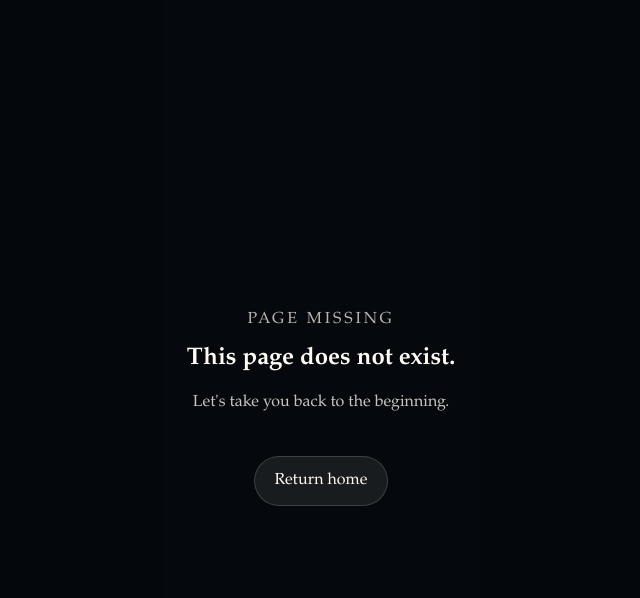
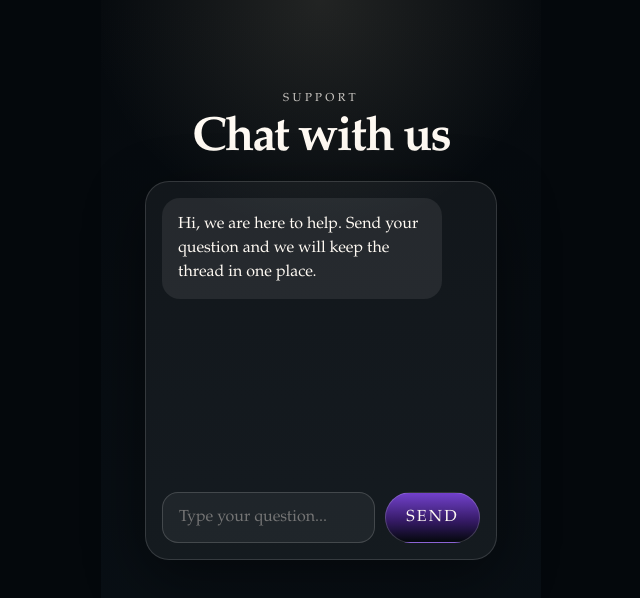
Before and after one commit to johnjang94/fifa-half-time-show, a Next.js app: page /support in a window 1280 px wide. Before the commit this address had no page. Shown: the top 598 px of the page, without its empty margins (319-959 px from the left). Built offline with nearby package versions, Linux system fonts and the light colour scheme; no server answers.

Commit message:
fixing overview CSS

```diff
--- a/app/globals.css
+++ b/app/globals.css
@@ -390,9 +390,11 @@ button {
 .overview-carousel {
   flex: 1;
   display: flex;
-  align-items: center;
+  flex-direction: column;
+  align-items: stretch;
   min-height: 0;
   position: relative;
+  gap: 16px;
 }
 
 .overview-carousel::before,
@@ -417,9 +419,7 @@ button {
 }
 
 .overview-track {
-  display: grid;
-  grid-auto-flow: column;
-  grid-auto-columns: min(82%, 520px);
+  display: flex;
   gap: 14px;
   overflow-x: auto;
   overscroll-behavior-x: contain;
@@ -427,6 +427,7 @@ button {
   scroll-padding-inline: max(10vw, 20px);
   padding: 12px max(10vw, 20px) 18px;
   width: 100%;
+  flex: 1;
   -webkit-overflow-scrolling: touch;
   scrollbar-width: none;
   mask-image: linear-gradient(
@@ -446,10 +447,17 @@ button {
 }
 
 .overview-slide {
+  flex: 0 0 min(82%, 520px);
   display: grid;
   gap: 16px;
   justify-items: center;
-  width: 100%;
+  width: auto;
+  min-width: 0;
+  scroll-snap-align: center;
+}
+
+.overview-slide.is-full-width {
+  flex-basis: 100%;
 }
 
 .overview-track::-webkit-scrollbar {
@@ -457,7 +465,6 @@ button {
 }
 
 .overview-card {
-  scroll-snap-align: center;
   min-width: 0;
   width: 100%;
   border: 1px solid rgba(255, 255, 255, 0.1);
@@ -609,7 +616,10 @@ button {
 }
 
 .overview-signup {
-  margin: 2px auto 0;
+  align-self: stretch;
+  margin: 2px 0 0;
+  width: 100%;
+  min-width: 0;
   transition:
     transform 360ms ease,
     border-color 220ms ease,
@@ -1691,6 +1701,15 @@ button {
   outline-offset: 2px;
 }
 
+.chatbot-error {
+  margin: 0;
+  color: #ffd8d8;
+  background: rgba(255, 123, 123, 0.12);
+  border: 1px solid rgba(255, 123, 123, 0.25);
+  padding: 12px 14px;
+  border-radius: 16px;
+}
+
 @media (max-width: 640px) {
   .hero-stage {
     padding: 0;
@@ -1719,8 +1738,16 @@ button {
   }
 
   .overview-track {
-    grid-auto-columns: 92%;
+    scroll-snap-type: x mandatory;
     scroll-padding-inline: 4vw;
+  }
+
+  .overview-slide {
+    flex-basis: 92%;
+  }
+
+  .overview-slide.is-full-width {
+    flex-basis: 100%;
   }
 
   .overview-media {
@@ -1728,7 +1755,7 @@ button {
   }
 
   .signup-button {
-    min-width: 160px;
+    min-width: 0;
   }
 
   .register-page {
@@ -1819,8 +1846,8 @@ button {
     max-width: 100vw;
   }
 
-  .overview-track {
-    grid-auto-columns: minmax(560px, 1fr);
+  .overview-slide {
+    flex-basis: min(82%, 560px);
   }
 }
 
--- a/app/overview/overview-carousel.jsx
+++ b/app/overview/overview-carousel.jsx
@@ -60,7 +60,10 @@ export function OverviewCarousel({ cards }) {
     <section className="overview-carousel" aria-label="Overview cards">
       <div className="overview-track" ref={trackRef}>
         {cards.map((card, index) => (
-          <div className="overview-slide" key={card.title}>
+          <div
+            className={`overview-slide ${index === cards.length - 1 ? "is-full-width" : ""}`}
+            key={card.title}
+          >
             <article
               aria-current={index === activeIndex ? "true" : undefined}
               className={`overview-card ${index === activeIndex ? "is-active" : ""}`}
--- a/app/portal/page.js
+++ b/app/portal/page.js
@@ -8,7 +8,7 @@ import { SessionGuard } from "../../components/session-guard";
 
 const SESSION_KEY = "fifa-half-time-show-session";
 const controlBaseUrl =
-  process.env.NEXT_PUBLIC_CONTROL_URL ?? "http://127.0.0.1:3010";
+  process.env.NEXT_PUBLIC_CONTROL_URL ?? "https://fifa-control.onrender.com";
 
 async function recordActivity(eventType, extra = {}) {
   const sessionId = sessionStorage.getItem(SESSION_KEY);
@@ -99,7 +99,7 @@ export default function PortalPage({ searchParams }) {
             <summary>FAQ</summary>
             <p>
               Should you have any question, please feel free to reach out to us{" "}
-              <Link className="faq-inline-link" href="/faq">
+              <Link className="faq-inline-link" href={`/support?invite=${encodeURIComponent(inviteToken)}`}>
                 here
               </Link>
               .
--- a/app/register/register-form.jsx
+++ b/app/register/register-form.jsx
@@ -4,7 +4,7 @@ import { useRouter } from "next/navigation";
 import { useState } from "react";
 
 const controlBaseUrl =
-  process.env.NEXT_PUBLIC_CONTROL_URL ?? "http://127.0.0.1:3010";
+  process.env.NEXT_PUBLIC_CONTROL_URL ?? "https://fifa-control.onrender.com";
 
 export function RegisterForm() {
   const router = useRouter();
--- /dev/null
+++ b/app/support/page.js
@@ -0,0 +1,22 @@
+import { SupportChatbot } from "./support-chatbot";
+
+export const metadata = {
+  title: "Support | FIFA X BTS Watch Party",
+};
+
+export default function SupportPage({ searchParams }) {
+  const inviteToken = typeof searchParams?.invite === "string" ? searchParams.invite : "";
+
+  return (
+    <main className="app-frame faq-page">
+      <section className="faq-shell">
+        <header className="faq-header">
+          <p className="faq-eyebrow">support</p>
+          <h1>Chat with us</h1>
+        </header>
+
+        <SupportChatbot inviteToken={inviteToken} />
+      </section>
+    </main>
+  );
+}
--- /dev/null
+++ b/app/support/support-chatbot.jsx
@@ -0,0 +1,152 @@
+"use client";
+
+import { useEffect, useMemo, useState } from "react";
+
+const apiBaseUrl =
+  process.env.NEXT_PUBLIC_CONTROL_URL ?? "https://fifa-control.onrender.com";
+const TICKET_KEY = "fifa-half-time-show-support-ticket";
+
+const initialMessages = [
+  {
+    role: "assistant",
+    text: "Hi, we are here to help. Send your question and we will keep the thread in one place.",
+  },
+];
+
+function threadToMessages(thread) {
+  return thread.map((item) => ({
+    role: item.role === "customer" ? "user" : "assistant",
+    text: item.message,
+  }));
+}
+
+export function SupportChatbot({ inviteToken }) {
+  const [messages, setMessages] = useState(initialMessages);
+  const [value, setValue] = useState("");
+  const [ticketId, setTicketId] = useState("");
+  const [error, setError] = useState("");
+  const [isSending, setIsSending] = useState(false);
+  const inviteTokenValue = useMemo(() => (inviteToken ? String(inviteToken).trim() : ""), [inviteToken]);
+
+  useEffect(() => {
+    const savedTicketId = window.localStorage.getItem(TICKET_KEY);
+    if (savedTicketId) {
+      setTicketId(savedTicketId);
+    }
+  }, []);
+
+  useEffect(() => {
+    if (!ticketId) {
+      return undefined;
+    }
+
+    let cancelled = false;
+
+    async function loadTicket() {
+      try {
+        const response = await fetch(`${apiBaseUrl}/api/support/inquiries?ticketId=${encodeURIComponent(ticketId)}`);
+        const data = await response.json();
+
+        if (!cancelled && response.ok && data.ok && data.inquiry?.thread) {
+          setMessages(threadToMessages(data.inquiry.thread));
+        }
+      } catch {
+        // Best effort hydration only.
+      }
+    }
+
+    void loadTicket();
+
+    return () => {
+      cancelled = true;
+    };
+  }, [ticketId]);
+
+  async function handleSubmit(event) {
+    event.preventDefault();
+
+    const trimmed = value.trim();
+    if (!trimmed || isSending) {
+      return;
+    }
+
+    setIsSending(true);
+    setError("");
+
+    const nextMessages = [...messages, { role: "user", text: trimmed }];
+    setMessages(nextMessages);
+    setValue("");
+
+    try {
+      const response = await fetch(`${apiBaseUrl}/api/support/inquiries`, {
+        method: "POST",
+        headers: { "Content-Type": "application/json" },
+        body: JSON.stringify({
+          inviteToken: inviteTokenValue,
+          message: trimmed,
+          ticketId: ticketId || undefined,
+        }),
+      });
+
+      const data = await response.json();
+
+      if (!response.ok || !data.ok) {
+        throw new Error(data.error ?? "Unable to send support message.");
+      }
+
+      if (data.ticketId) {
+        setTicketId(data.ticketId);
+        window.localStorage.setItem(TICKET_KEY, data.ticketId);
+      }
+
+      if (data.inquiry?.thread) {
+        setMessages(threadToMessages(data.inquiry.thread));
+      } else if (data.inquiry?.answer) {
+        setMessages((current) => [
+          ...current,
+          { role: "assistant", text: data.inquiry.answer },
+        ]);
+      }
+    } catch (err) {
+      setError(err instanceof Error ? err.message : "Unable to send support message.");
+      setMessages(nextMessages);
+      setValue(trimmed);
+    } finally {
+      setIsSending(false);
+    }
+  }
+
+  return (
+    <section className="chatbot-shell support-chatbot" aria-label="Support chatbot">
+      <div className="chatbot-messages">
+        {messages.map((message, index) => (
+          <article
+            className={`chatbot-message chatbot-message-${message.role}`}
+            key={`${message.role}-${index}`}
+          >
+            {message.text}
+          </article>
+        ))}
+      </div>
+
+      {error ? (
+        <p className="chatbot-error" role="status">
+          {error}
+        </p>
+      ) : null}
+
+      <form className="chatbot-form" onSubmit={handleSubmit}>
+        <input
+          aria-label="Ask a question"
+          placeholder="Type your question..."
+          value={value}
+          onChange={(event) => setValue(event.target.value)}
+          type="text"
+        />
+        <button type="submit" disabled={isSending}>
+          {isSending ? "sending..." : "send"}
+        </button>
+      </form>
+    </section>
+  );
+}
--- a/components/guest-experience.jsx
+++ b/components/guest-experience.jsx
@@ -9,7 +9,7 @@ import heroImage from "../image.png";
 const SESSION_KEY = "fifa-half-time-show-session";
 const LOGOUT_REASON_KEY = "fifa-half-time-show-logout-reason";
 const controlBaseUrl =
-  process.env.NEXT_PUBLIC_CONTROL_URL ?? "http://127.0.0.1:3010";
+  process.env.NEXT_PUBLIC_CONTROL_URL ?? "https://fifa-control.onrender.com";
 
 async function recordActivity(eventType, extra = {}) {
   const sessionId = sessionStorage.getItem(SESSION_KEY);
--- a/components/session-guard.jsx
+++ b/components/session-guard.jsx
@@ -7,7 +7,7 @@ const SESSION_KEY = "fifa-half-time-show-session";
 const LOGOUT_REASON_KEY = "fifa-half-time-show-logout-reason";
 const IDLE_LIMIT_MS = 15 * 60 * 1000;
 const controlBaseUrl =
-  process.env.NEXT_PUBLIC_CONTROL_URL ?? "http://127.0.0.1:3010";
+  process.env.NEXT_PUBLIC_CONTROL_URL ?? "https://fifa-control.onrender.com";
 
 async function recordActivity(eventType, extra = {}) {
   const sessionId = sessionStorage.getItem(SESSION_KEY);
```
Also changed, not shown: app/faq/page.js (+2 -17 lines).
